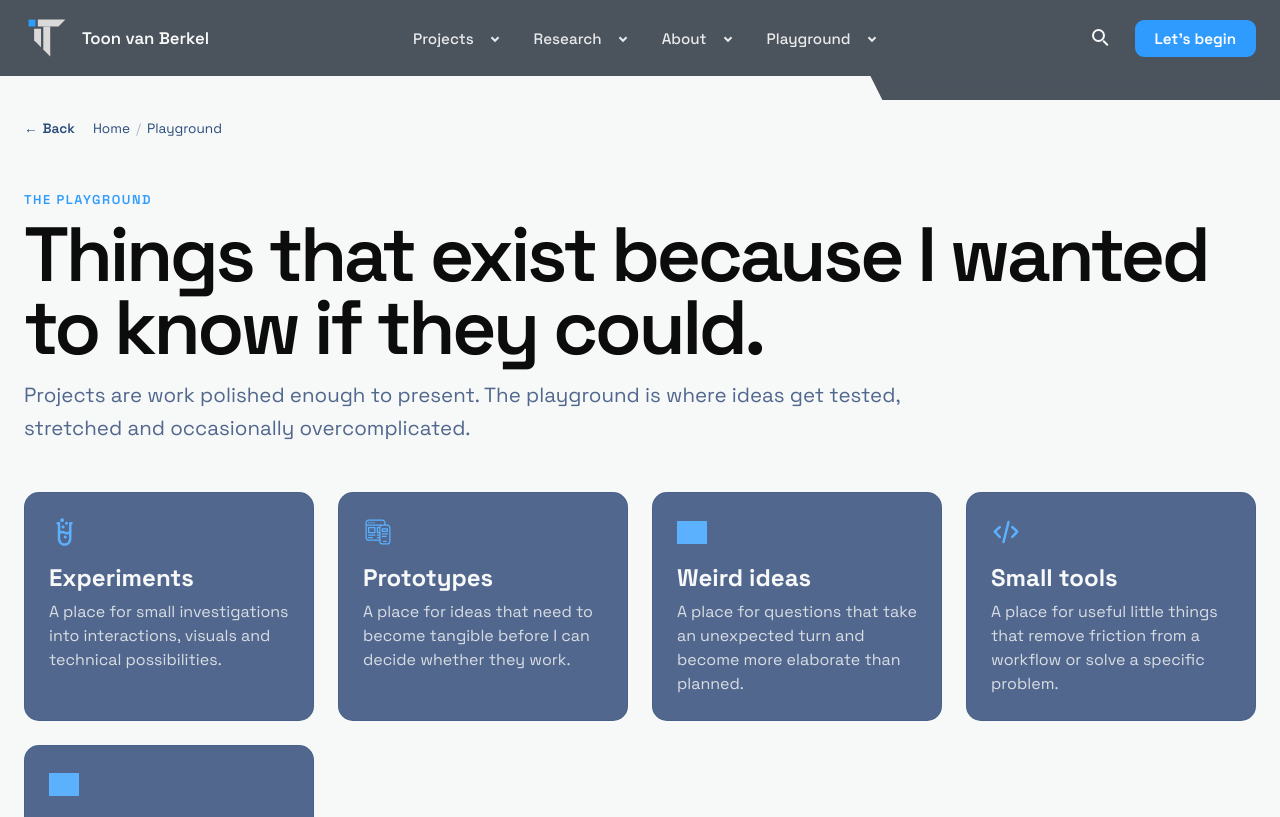
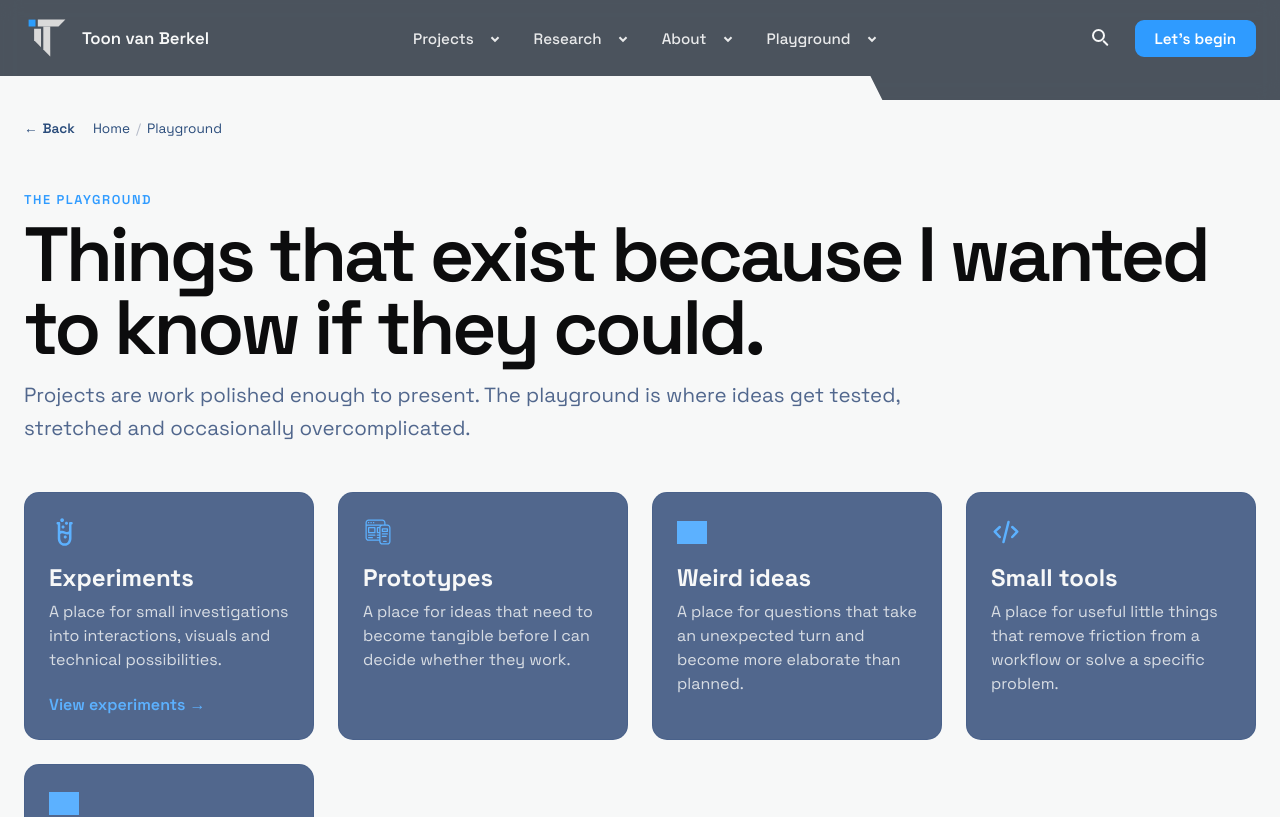
Before and after one commit to toon-van-berkel/toonvb.com, a SvelteKit app: page /playground in a window 1280 px wide. Shown: the top 817 px of the page. Built offline with nearby package versions, Linux system fonts and the light colour scheme; grey boxes are pictures that could not be loaded.

Commit message:
fix: link experiments card and hide home breadcrumbs

```diff
--- a/src/lib/components/navigation/Breadcrumbs.svelte
+++ b/src/lib/components/navigation/Breadcrumbs.svelte
@@ -16,12 +16,11 @@
     }
 </script>
 
+{#if !isHome}
     <nav class="breadcrumbs" aria-label={navigationLabel}>
-    {#if !isHome}
         <a class="breadcrumbs__back" href={breadcrumbs.length > 1 ? breadcrumbs.at(-2)!.href : '/'} onclick={goBack}>
             <span aria-hidden="true">←</span> <span>{backLabel}</span>
         </a>
-    {/if}
         <ol>
             {#each breadcrumbs as crumb, index (crumb.href)}
                 <li>
@@ -31,6 +30,7 @@
             {/each}
         </ol>
     </nav>
+{/if}
 
 <style>
     .breadcrumbs { display: flex; flex-wrap: wrap; align-items: center; gap: 12px 18px; max-width: 1400px; margin: 0 auto; padding: calc(var(--page-content-offset) + 12px) max(24px, calc((100vw - 1400px) / 2)) 0; color: var(--color-dusk-blue); font-size: .85rem; }
--- a/src/lib/pages/playground/playground-en.ts
+++ b/src/lib/pages/playground/playground-en.ts
@@ -2,7 +2,7 @@ import type { PlaygroundPageDefinition } from '$lib/types/page';
 
 export const page = {
     items: [
-        { title: 'Experiments', description: 'A place for small investigations into interactions, visuals and technical possibilities.', status: 'Empty for now' },
+        { title: 'Experiments', description: 'A place for small investigations into interactions, visuals and technical possibilities.', status: 'Empty for now', href: '/playground/experiments' },
         { title: 'Prototypes', description: 'A place for ideas that need to become tangible before I can decide whether they work.', status: 'Empty for now' },
         { title: 'Weird ideas', description: 'A place for questions that take an unexpected turn and become more elaborate than planned.', status: 'Empty for now' },
         { title: 'Small tools', description: 'A place for useful little things that remove friction from a workflow or solve a specific problem.', status: 'Empty for now' },
--- a/src/lib/pages/playground/playground-nl.ts
+++ b/src/lib/pages/playground/playground-nl.ts
@@ -2,7 +2,7 @@ import type { PlaygroundPageDefinition } from '$lib/types/page';
 
 export const page = {
     items: [
-        { title: 'Experiments', description: 'A place for small investigations into interactions, visuals and technical possibilities.', status: 'Empty for now' },
+        { title: 'Experiments', description: 'A place for small investigations into interactions, visuals and technical possibilities.', status: 'Empty for now', href: '/playground/experiments' },
         { title: 'Prototypes', description: 'A place for ideas that need to become tangible before I can decide whether they work.', status: 'Empty for now' },
         { title: 'Weird ideas', description: 'A place for questions that take an unexpected turn and become more elaborate than planned.', status: 'Empty for now' },
         { title: 'Small tools', description: 'A place for useful little things that remove friction from a workflow or solve a specific problem.', status: 'Volgt later' },
--- a/src/routes/playground/+page.svelte
+++ b/src/routes/playground/+page.svelte
@@ -30,7 +30,7 @@
                 <h2>{item.title}</h2>
                 <p>{item.description}</p>
                 {#if item.tags}<ul class="playground-tags">{#each item.tags as tag}<li><Icon name={tag.icon} variant="tag" />{tag.label}</li>{/each}</ul>{/if}
-                {#if item.href}<span class="playground-card__link">{ $locale === 'nl' ? 'Bekijk experiment' : 'View experiment' } →</span>{/if}
+                {#if item.href}<span class="playground-card__link">{ $locale === 'nl' ? (item.image ? 'Bekijk experiment' : 'Bekijk experimenten') : (item.image ? 'View experiment' : 'View experiments') } →</span>{/if}
             </svelte:element>
         {/each}
     </div>
--- a/src/routes/playground/experiments/+page.svelte
+++ b/src/routes/playground/experiments/+page.svelte
@@ -5,7 +5,7 @@
     import { page as playgroundNl } from '$lib/pages/playground/playground-nl';
 
     const pages = { en: playgroundEn, nl: playgroundNl } as const;
-    const experiments = $derived(pages[$locale].items.filter((item) => item.href));
+    const experiments = $derived(pages[$locale].items.filter((item) => item.href && item.image));
 </script>
 
 <svelte:head>
```
Lines whose indentation alone changed are shown as unchanged.
